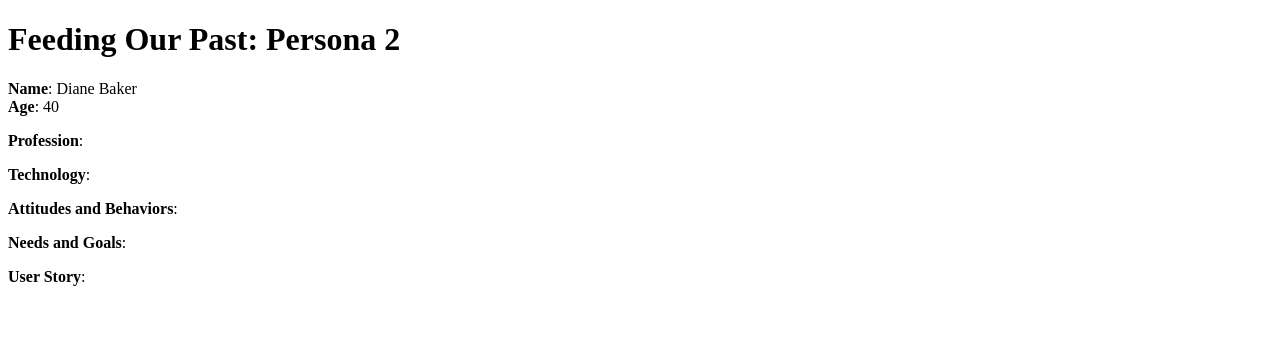
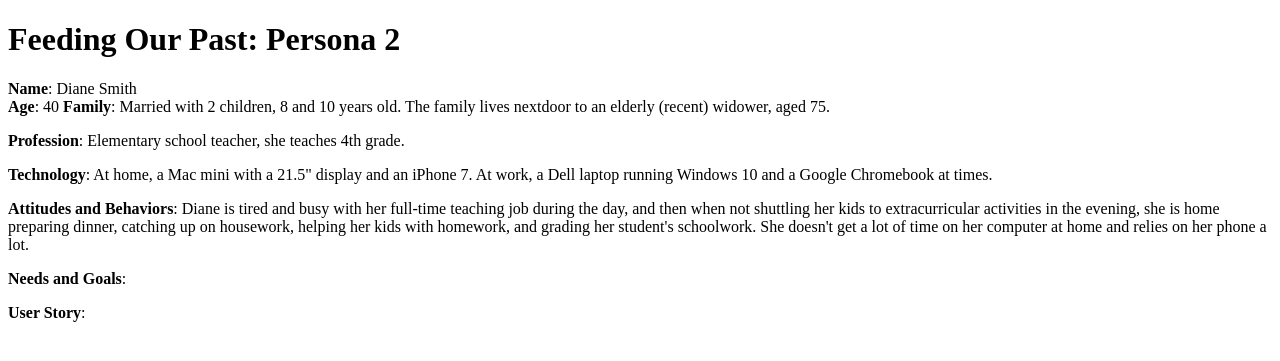
Before and after one commit to fullStackMartinez/feeding-our-past, a PHP site: page /epic/persona-2.php in a window 1280 px wide. Shown: the top 361 px of the page. Run offline with PHP 8.4, Linux system fonts and the light colour scheme.

Commit message:
defined persona name, age, family, profession, and behavior

```diff
--- a/epic/persona-2.php
+++ b/epic/persona-2.php
@@ -8,13 +8,15 @@
 		<h1>Feeding Our Past: Persona 2</h1>
 
 		<!-- Define a Persona representing the target audience for the capstone project:
-		This persona will be a person who is seeking information to help a senior-aged family member, friend, or neighbor -->
-		<p><strong>Name</strong>: Diane Baker<br>
-			<strong>Age</strong>: 40</p>
+		This persona will be a person who is seeking information to help a senior-aged family member, friend, or neighbor. -->
+		<p><strong>Name</strong>: Diane Smith<br>
+			<strong>Age</strong>: 40
+			<strong>Family</strong>: Married with 2 children, 8 and 10 years old. The family lives nextdoor to an elderly (recent) widower, aged 75.</p>
 
-		<p><strong>Profession</strong>: </p>
-		<p><strong>Technology</strong>: </p>
-		<p><strong>Attitudes and Behaviors</strong>: </p>
+
+		<p><strong>Profession</strong>: Elementary school teacher, she teaches 4th grade.</p>
+		<p><strong>Technology</strong>: At home, a Mac mini with a 21.5" display and an iPhone 7. At work, a Dell laptop running Windows 10 and a Google Chromebook at times.</p>
+		<p><strong>Attitudes and Behaviors</strong>: Diane is tired and busy with her full-time teaching job during the day, and then when not shuttling her kids to extracurricular activities in the evening, she is home preparing dinner, catching up on housework, helping her kids with homework, and grading her student's schoolwork. She doesn't get a lot of time on her computer at home and relies on her phone a lot.</p>
 		<p><strong>Needs and Goals</strong>: </p>
 		<p><strong>User Story</strong>: </p>
 	</body>
```
